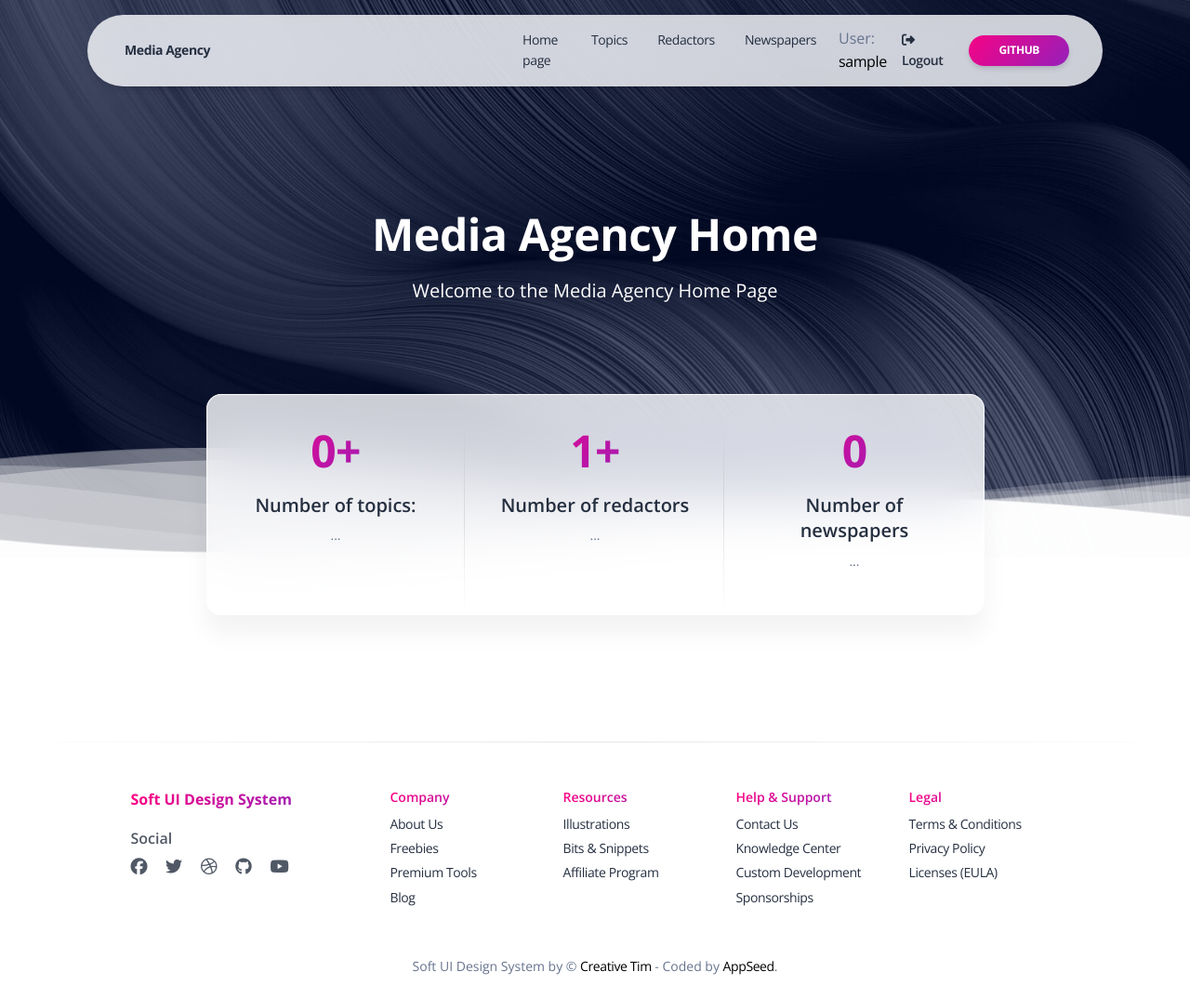
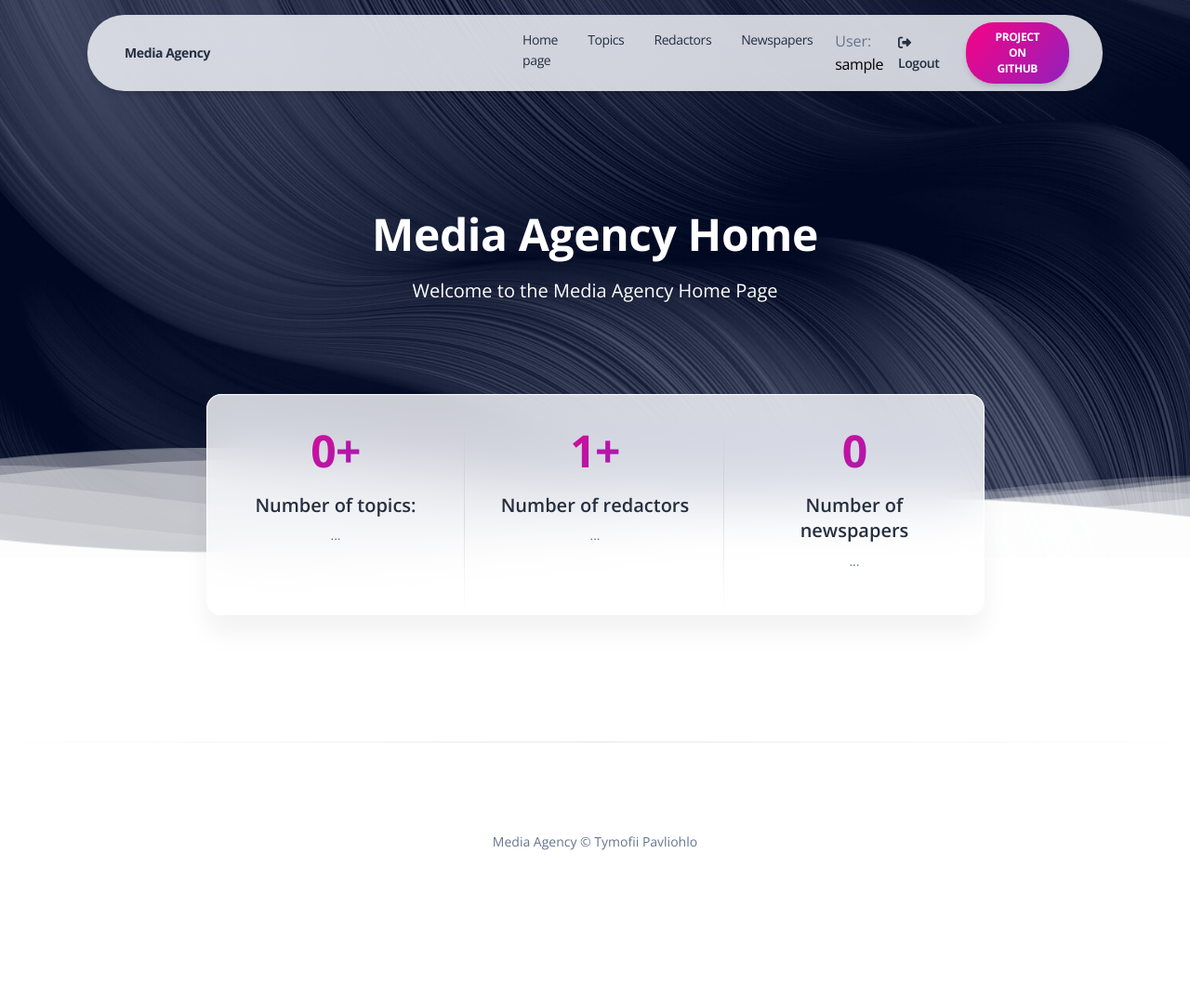
Before and after one commit to tpavliohlo/media-agency, a Django app: page / in a window 1280 px wide. Shown: the whole page at 93% size. After the commit the page ends 915 px from the top, so only its background shows below. Run offline with Django 5.2, Linux system fonts and the light colour scheme; the visitor is signed in with stand-in values (Sample User, id 1); data comes from the database, SQL or seed files in the repository; data that the repository does not hold is empty; some libraries are stand-ins or nearby versions.

Commit message:
fix the implementation of bootstrap

```diff
--- a/templates/catalog/index.html
+++ b/templates/catalog/index.html
@@ -15,8 +15,7 @@
         <div class="row">
           <div class="col-lg-7 text-center mx-auto">
             <h1 class="text-white pt-3 mt-n5">
-              <a class="text-white" target="_blank"
-                 href="https://appseed.us/ui-kit/soft-ui-design-system">Media Agency Home</a>
+              <a class="text-white" target="_blank">Media Agency Home</a>
             </h1>
             <p class="lead text-white mt-3">
               Welcome to the Media Agency Home Page
--- a/templates/includes/footer.html
+++ b/templates/includes/footer.html
@@ -4,143 +4,11 @@
     <div class="container">
       <div class=" row">
         <div class="col-md-3 mb-4 ms-auto">
-          <div>
-            <h6 class="text-gradient text-primary font-weight-bolder">Soft UI Design System</h6>
-          </div>
-          <div>
-            <h6 class="mt-3 mb-2 opacity-8">Social</h6>
-            <ul class="d-flex flex-row ms-n3 nav">
-              <li class="nav-item">
-                <a class="nav-link pe-1" href="https://www.facebook.com/CreativeTim/" target="_blank">
-                  <i class="fab fa-facebook text-lg opacity-8"></i>
-                </a>
-              </li>
-              <li class="nav-item">
-                <a class="nav-link pe-1" href="https://twitter.com/creativetim" target="_blank">
-                  <i class="fab fa-twitter text-lg opacity-8"></i>
-                </a>
-              </li>
-              <li class="nav-item">
-                <a class="nav-link pe-1" href="https://dribbble.com/creativetim" target="_blank">
-                  <i class="fab fa-dribbble text-lg opacity-8"></i>
-                </a>
-              </li>
-              <li class="nav-item">
-                <a class="nav-link pe-1" href="https://github.com/creativetimofficial" target="_blank">
-                  <i class="fab fa-github text-lg opacity-8"></i>
-                </a>
-              </li>
-              <li class="nav-item">
-                <a class="nav-link pe-1" href="https://www.youtube.com/channel/UCVyTG4sCw-rOvB9oHkzZD1w" target="_blank">
-                  <i class="fab fa-youtube text-lg opacity-8"></i>
-                </a>
-              </li>
-            </ul>
-          </div>
-        </div>
-        <div class="col-md-2 col-sm-6 col-6 mb-4">
-          <div>
-            <h6 class="text-gradient text-primary text-sm">Company</h6>
-            <ul class="flex-column ms-n3 nav">
-              <li class="nav-item">
-                <a class="nav-link" href="https://www.creative-tim.com/presentation" target="_blank">
-                  About Us
-                </a>
-              </li>
-              <li class="nav-item">
-                <a class="nav-link" href="https://www.creative-tim.com/templates/free" target="_blank">
-                  Freebies
-                </a>
-              </li>
-              <li class="nav-item">
-                <a class="nav-link" href="https://www.creative-tim.com/templates/premium" target="_blank">
-                  Premium Tools
-                </a>
-              </li>
-              <li class="nav-item">
-                <a class="nav-link" href="https://www.creative-tim.com/blog" target="_blank">
-                  Blog
-                </a>
-              </li>
-            </ul>
-          </div>
-        </div>
-        <div class="col-md-2 col-sm-6 col-6 mb-4">
-          <div>
-            <h6 class="text-gradient text-primary text-sm">Resources</h6>
-            <ul class="flex-column ms-n3 nav">
-              <li class="nav-item">
-                <a class="nav-link" href="https://iradesign.io/" target="_blank">
-                  Illustrations
-                </a>
-              </li>
-              <li class="nav-item">
-                <a class="nav-link" href="https://www.creative-tim.com/bits" target="_blank">
-                  Bits & Snippets
-                </a>
-              </li>
-              <li class="nav-item">
-                <a class="nav-link" href="https://www.creative-tim.com/affiliates/new" target="_blank">
-                  Affiliate Program
-                </a>
-              </li>
-            </ul>
-          </div>
-        </div>
-        <div class="col-md-2 col-sm-6 col-6 mb-4">
-          <div>
-            <h6 class="text-gradient text-primary text-sm">Help & Support</h6>
-            <ul class="flex-column ms-n3 nav">
-              <li class="nav-item">
-                <a class="nav-link" href="https://www.creative-tim.com/contact-us" target="_blank">
-                  Contact Us
-                </a>
-              </li>
-              <li class="nav-item">
-                <a class="nav-link" href="https://www.creative-tim.com/knowledge-center" target="_blank">
-                  Knowledge Center
-                </a>
-              </li>
-              <li class="nav-item">
-                <a class="nav-link" href="https://services.creative-tim.com/?ref=ct-soft-ui-footer" target="_blank">
-                  Custom Development
-                </a>
-              </li>
-              <li class="nav-item">
-                <a class="nav-link" href="https://www.creative-tim.com/sponsorships" target="_blank">
-                  Sponsorships
-                </a>
-              </li>
-            </ul>
-          </div>
-        </div>
-        <div class="col-md-2 col-sm-6 col-6 mb-4 me-auto">
-          <div>
-            <h6 class="text-gradient text-primary text-sm">Legal</h6>
-            <ul class="flex-column ms-n3 nav">
-              <li class="nav-item">
-                <a class="nav-link" href="https://www.creative-tim.com/terms" target="_blank">
-                  Terms & Conditions
-                </a>
-              </li>
-              <li class="nav-item">
-                <a class="nav-link" href="https://www.creative-tim.com/privacy" target="_blank">
-                  Privacy Policy
-                </a>
-              </li>
-              <li class="nav-item">
-                <a class="nav-link" href="https://www.creative-tim.com/license" target="_blank">
-                  Licenses (EULA)
-                </a>
-              </li>
-            </ul>
-          </div>
         </div>
         <div class="col-12">
           <div class="text-center">
             <p class="my-4 text-sm">
-              Soft UI Design System by &copy; <a target="_blank" href="https://bit.ly/3fKQZaL" target="_blank">Creative Tim</a>
-              - Coded by <a target="_blank" href="https://appseed.us" target="_blank">AppSeed</a>.
+              Media Agency &copy; Tymofii Pavliohlo</a>
             </p>
           </div>
         </div>
--- a/templates/includes/navigation-auth.html
+++ b/templates/includes/navigation-auth.html
@@ -19,9 +19,9 @@
                 <li class="nav-item ms-lg-auto">
                 </li>
                 <li class="nav-item my-auto ms-3 ms-lg-0">
-                  <a href="https://github.com/tpavliohlo"
+                  <a href="https://github.com/tpavliohlo/media-agency"
                      target="_blank"
-                     class="btn btn-sm  bg-gradient-primary btn-round mb-0 me-1 mt-2 mt-md-0">GitHub</a>
+                     class="btn btn-sm  bg-gradient-primary btn-round mb-0 me-1 mt-2 mt-md-0">Project on GitHub</a>
                 </li>
               </ul>
             </div>
--- a/templates/includes/navigation.html
+++ b/templates/includes/navigation.html
@@ -59,9 +59,9 @@
 
                   <!-- GitHub button with proper spacing -->
                   <li class="nav-item mx-2 my-auto">
-                    <a href="https://github.com/tpavliohlo"
+                    <a href="https://github.com/tpavliohlo/media-agency"
                        target="_blank"
-                       class="btn btn-sm bg-gradient-primary btn-round mb-0 me-1 mt-2 mt-md-0">GitHub</a>
+                       class="btn btn-sm bg-gradient-primary btn-round mb-0 me-1 mt-2 mt-md-0">Project on GitHub</a>
                   </li>
                 </ul>
               </ul>
--- a/templates/layouts/base-presentation.html
+++ b/templates/layouts/base-presentation.html
@@ -22,7 +22,7 @@ Coded by www.creative-tim.com
   <link rel="canonical" href="https://appseed.us/ui-kit/soft-ui-design-system"/>
 
   <title>
-    Django Soft UI Design System - {% block title %}{% endblock %} | AppSeed
+    Media Agency
   </title>
 
   <!--     Fonts and icons     -->
--- a/templates/registration/login.html
+++ b/templates/registration/login.html
@@ -60,6 +60,8 @@
               </div>
               <h4 class="mt-5 text-white font-weight-bolder">
                 Media Agency
+                <br>
+                <h6 class="mt-0 text-white font-weight-bold">&copy; Tymofii Pavliohlo</h6>
               </h4>
             </div>
           </div>
```
